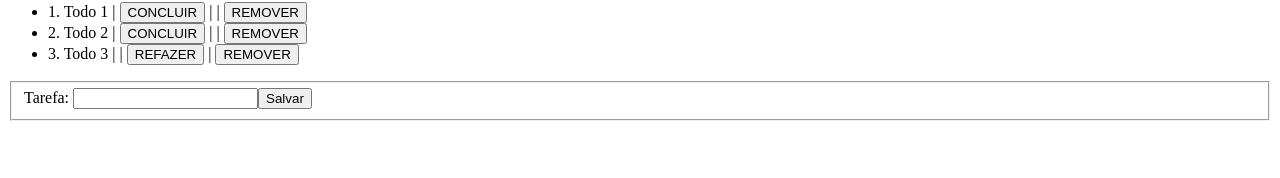
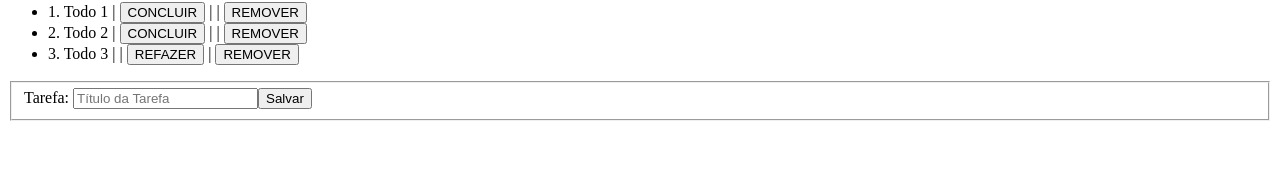
Before and after one commit to RafaelBonotto/angular.Todo, an Angular app: page / in a window 1280 px wide. Shown: the part 115-293 px from the top of the page. Built offline with nearby package versions, Linux system fonts and the light colour scheme.

Commit message:
Configuração do form no html

```diff
--- a/src/app/app.component.html
+++ b/src/app/app.component.html
@@ -12,10 +12,14 @@
     </li>
 </ul>
 
-<form>
+<form [formGroup] = "form">
     <fieldset>
         <label>Tarefa: </label>
-        <input type="text">
+        <input
+            type="text"
+            placeholder="Título da Tarefa"
+            maxlength="60"
+            formControlName="title">
         <button>Salvar</button>
     </fieldset>
 </form>
```
